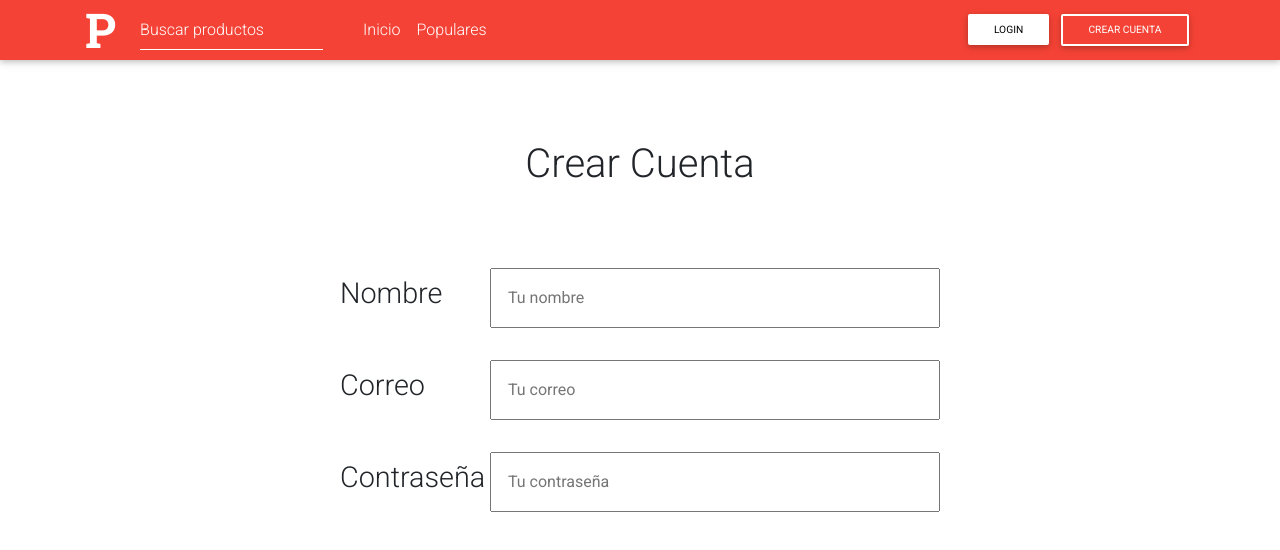
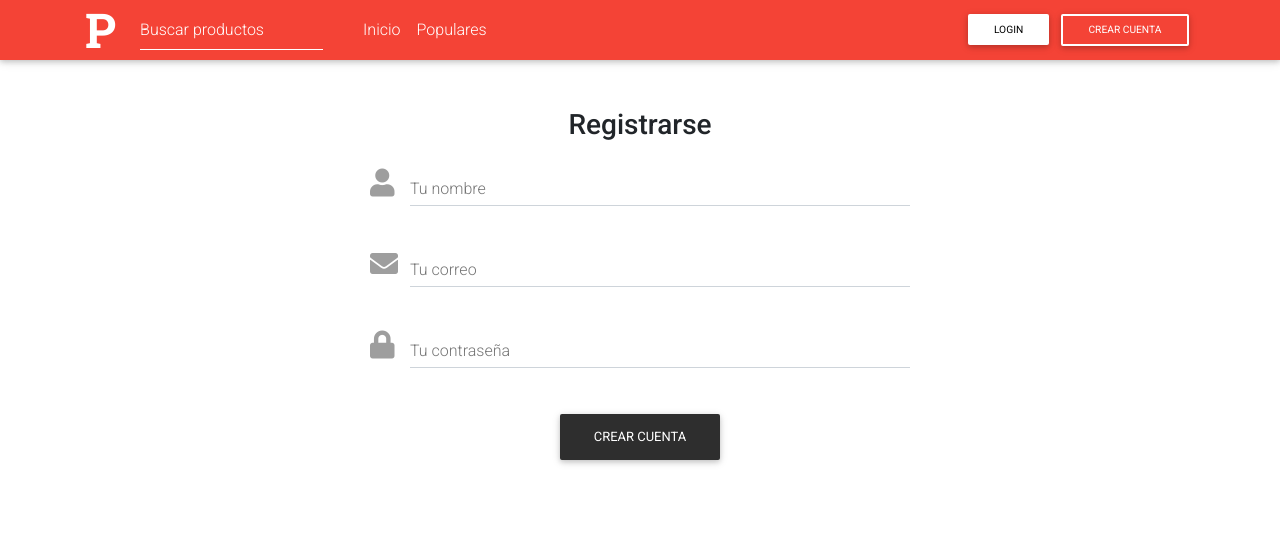
Before and after one commit to geravr/productHuntClone, a Next.js app: page /new-account in a window 1280 px wide. Shown: the top 550 px of the page. Built offline with nearby package versions, Linux system fonts and the light colour scheme; no server answers.

Commit message:
Se cambian los estilos de login y registro

```diff
--- a/pages/new-account.js
+++ b/pages/new-account.js
@@ -1,7 +1,7 @@
 import React, { useState } from 'react'
 import Layout from '../components/layout/Layout'
 import Router from 'next/router';
-import { Form, Input, InputSubmitForm, H1Center, Error, Success } from '../components/ui/StyledComponents';
+import { MDBContainer, MDBRow, MDBCol, MDBBtn, MDBInput, MDBBadge } from 'mdbreact';
 
 import firebase from '../firebase';
 
@@ -41,63 +41,77 @@ const NewAccount = () => {
   }
 
   return (
-    <div>
     <Layout>
       <>
-          <H1Center>Crear Cuenta</H1Center>
-          <Form
-          onSubmit={handleSubmit}
-          noValidate
-          >
-            { errors.name && <Error>{errors.name}</Error>}
-            <Input>
-              <label htmlFor="name">Nombre</label>
-              <input
+        <MDBContainer>
+          <MDBRow>
+            <MDBCol md="6" className="mx-auto mt-5">
+              <form onSubmit={handleSubmit} noValidate>
+                <p className="h3 text-center mb-4">Registrarse</p>
+                <div className="grey-text">
+                  {errors.name && (
+                    <MDBBadge color="danger">{errors.name}</MDBBadge>
+                  )}
+                  <MDBInput
+                    label="Tu nombre"
+                    icon="user"
+                    group
                     type="text"
+                    validate
+                    error="wrong"
+                    success="right"
+                    name="name"
                     id="name"
-              placeholder="Tu nombre"
-              name="name"
                     value={name}
                     onChange={handleChange}
                   />
-            </Input>
-
-            { errors.email && <Error>{errors.email}</Error>}
-            {error && <Error>{error}</Error> }
-            <Input>
-              <label htmlFor="email">Correo</label>
-              <input
+                  {errors.email && (
+                    <MDBBadge color="danger">{errors.email}</MDBBadge>
+                  )}
+                  {error && <MDBBadge color="danger">{error}</MDBBadge>}
+                  <MDBInput
+                    label="Tu correo"
+                    icon="envelope"
+                    group
                     type="email"
+                    validate
+                    error="wrong"
+                    success="right"
                     id="email"
-              placeholder="Tu correo"
                     name="email"
                     value={email}
                     onChange={handleChange}
                   />
-            </Input>
-
-            { errors.password && <Error>{errors.password}</Error>}
-            <Input>
-              <label htmlFor="password">Contraseña</label>
-              <input
+                  {errors.password && (
+                    <MDBBadge color="danger">{errors.password}</MDBBadge>
+                  )}
+                  <MDBInput
+                    label="Tu contraseña"
+                    icon="lock"
+                    group
                     type="password"
+                    validate
                     id="password"
-              placeholder="Tu contraseña"
                     name="password"
                     value={password}
                     onChange={handleChange}
                   />
-            </Input>
-            <InputSubmitForm
-            type="submit"
-            value="Crear cuenta"
-            />
-          </Form>
-          {success && <Success>Cuenta creada correctamente</Success> }
+                </div>
+                <div className="text-center">
+                  <MDBBtn type="submit" color="elegant">
+                    Crear cuenta
+                  </MDBBtn>
+                </div>
+              </form>
+              {success && (
+                <MDBBadge color="success">Cuenta creada correctamente</MDBBadge>
+              )}
+            </MDBCol>
+          </MDBRow>
+        </MDBContainer>
       </>
     </Layout>
-    </div>
-  )
+  );
 }
 
 export default NewAccount;
```
Also changed, not shown: pages/login.js (+31 -25 lines). Lines whose indentation alone changed are shown as unchanged.
